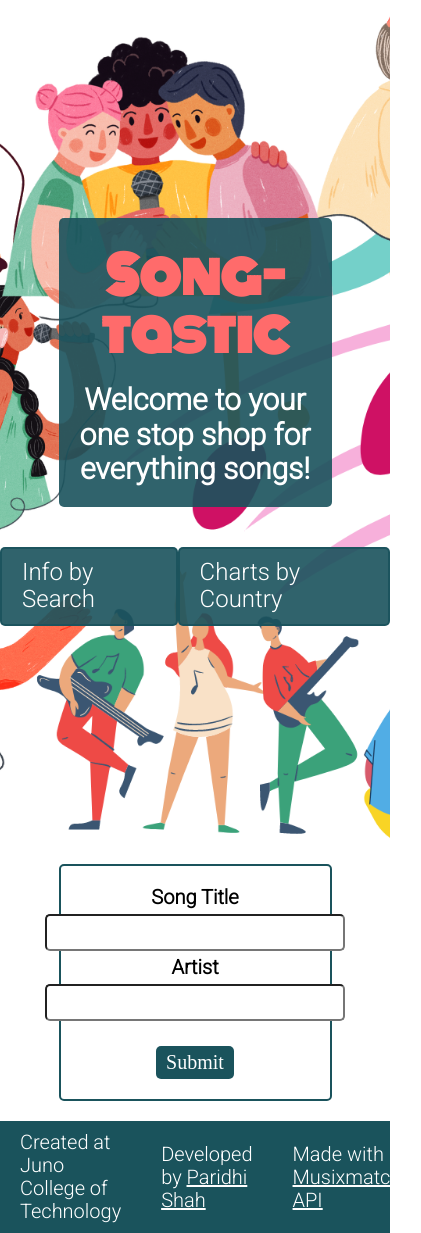
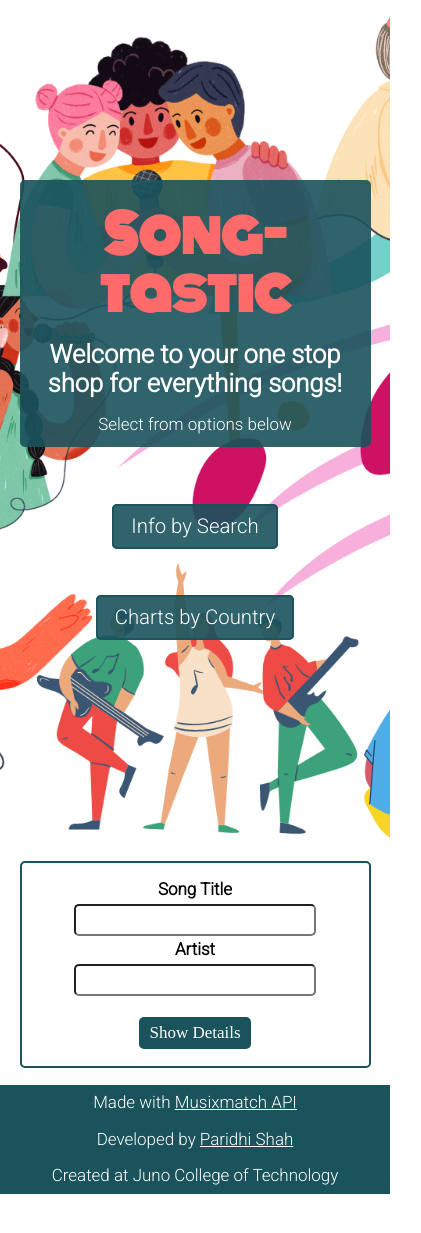
Before and after one commit to paridhishah96/projectThree, a React (Create React App) app: page /search in a window 390 px wide. Shown: the whole page, 421 px wide, since content can reach past the window. After the commit the page ends 1194 px from the top, so only its background shows below. Built offline with nearby package versions, Linux system fonts and the light colour scheme.

Commit message:
completed media queries and tested/fixed some bugs

```diff
--- a/package.json
+++ b/package.json
@@ -10,6 +10,7 @@
     "react": "^18.2.0",
     "react-dom": "^18.2.0",
     "react-router-dom": "^6.3.0",
+    "react-router-hash-link": "^2.4.3",
     "react-scripts": "5.0.1",
     "web-vitals": "^2.1.4"
   },
--- a/src/App.css
+++ b/src/App.css
@@ -32,7 +32,7 @@ button {
 }
 
 html {
-  font-size: clamp(1rem, 1.25rem, 4rem);
+  font-size: clamp(1rem, (1rem + 0.25vw), 4rem);
   scroll-behavior: smooth;
 }
 
@@ -91,8 +91,7 @@ h1 {
   padding-top: 1.5rem;
   text-align: center;
   padding-bottom: 1rem;
-  font-size: 2.5rem;
-  word-spacing: 2rem;
+  font-size: 3rem;
 }
 
 
@@ -104,7 +103,7 @@ h2 {
 
 header p {
   color: white;
-  font-size: 1.3rem;
+  font-size: 1rem;
   padding-bottom: 0.75rem;
   text-align: center;
 }
@@ -119,31 +118,27 @@ header .landingNav {
   justify-content: space-evenly;
 }
 
-.landingNav li {
+.landingNav a {
   background-color: rgba(26, 83, 92, 0.9);
   border: rgba(26, 83, 92, 0.9) 2px solid;
   border-radius: 5px;
-  padding: 0.5rem 1rem;
   color: white;
   font-size: 1.2rem;
+  text-decoration: none;
+  padding: 0.5rem 1rem;
   transition: color 0.3s ease-in-out, background-color 0.3s ease-in-out, border 0.3s ease-in-out;
 }
-.landingNav li:hover {
+
+.landingNav a:hover {
   color: #1A535C;
   background-color: white;
   border: #1A535C 2px solid;
 }
 
-.landingNav li:focus {
+.landingNav a:focus {
   color: #1A535C;
   background-color: white;
-  border: #1A535C 2px solid;
 }
-
-.landingNav a {
-  text-decoration: none;
-}
-
 
 /* form styling */
 
@@ -166,7 +161,7 @@ form input {
   margin: 0.25rem 0;
   color: #000;
   text-align: center;
-  width: 300px;
+  width: 70%;
   padding: 0.25rem 0;
   border-radius: 5px;
 	text-align: center;
@@ -176,12 +171,25 @@ form input {
 form button {
   margin-top: 1rem;
   background-color: #1A535C;
+  border: #1A535C 2px solid;
   color: #ffffff;
   border-radius: 5px;
   padding: 0.25rem 0.5rem;
+  transition: 0.3s color ease-in-out, background-color 0.3s ease-in-out ;
+}
+
+form button:hover {
+  color: #1A535C;
+  background-color: white;
+}
+
+form button:focus {
+  color: #1A535C;
+  background-color: white;
 }
 
 form select {
+  width: 70%;
   margin: 0.25rem 0;
   background-color: white;
   border: #1A535C 2px solid;
@@ -190,15 +198,33 @@ form select {
 
 /* search results section styling */
 
-.result ul {
+.results a {
+  transition: color 0.3s ease-in-out;
+}
+
+.results a:hover {
+  color: #ff6b6b;
+}
+
+.results a:focus {
+  color: #ff6b6b;
+}
+
+.searchResult {
+  display: flex;
+  justify-content: center;
+}
+
+.searchResult ul {
+
 	padding: 1rem 0
 }
 
-.result li {
-	padding-bottom: 0.5rem;
+.searchResult li {
+	padding-bottom: 0.25rem;
 }
 
-.result li span {
+.searchResult li span {
 	text-transform: capitalize;
 	font-weight: bold;
 }
@@ -216,7 +242,11 @@ form select {
 .chartResults .trackContainer {
   border: #1A535C 2px solid;
   border-radius: 5px;
-  padding: 1rem 0 1rem 0.5rem;
+  padding: 1rem 0 0.75rem 0.5rem;
+}
+
+.trackContainer p {
+  padding: 0.25rem 0;
 }
 
 
@@ -233,3 +263,49 @@ footer p {
   padding: 0.5rem 1rem;
   color: white;
 }
+
+footer a {
+  transition: color 0.3s ease-in-out;
+}
+
+footer a:hover {
+  color: #ff6b6b;
+}
+
+footer a:focus {
+  color: #ff6b6b;
+}
+
+
+/* media queries */
+
+@media (max-width: 900px) {
+  .wrapper {
+    width: 90%;
+  }
+
+  footer {
+    flex-wrap: wrap;
+    justify-content: center;
+    text-align: center;
+  }
+
+}
+
+@media (max-width: 500px) {
+
+  .landingNav ul {
+    flex-direction: column;
+    align-items: center;
+
+  }
+
+  .landingNav li {
+    padding: 2rem 0;
+  }
+
+  .wrapper .chartResults {
+    grid-template-columns: repeat(1, 1fr);
+    gap: 0.5rem;
+  }
+}
--- a/src/components/Chart.js
+++ b/src/components/Chart.js
@@ -7,12 +7,6 @@ const Chart = function () {
 
     const [ userChoice, setUserChoice ] = useState("placeholder");
     const [ trackList, setTrackList ] = useState([]);
-
-    // const handleChange = (e) => {
-    //     e.preventDefault();
-    //     setUserChoice(e.target.value);
-    //     getChartList();
-    // }
 
     const handleChange = (e) => {
         e.preventDefault();
@@ -29,25 +23,23 @@ const Chart = function () {
         fetch(url)
             .then(function (response) {
                 if (response.ok) {
-                    console.log(response);
                     return response.json();
                 } else {
                     throw new Error();
                 }
             })
                 .then(function (jsonData) {
-                    console.log(jsonData);
                     setTrackList(jsonData.message.body.track_list);
 
                 })
                 .catch(function (error) {
                     console.log(error);
-                })
+                });
     }
 
 
     return (
-        <section className="chartSelect">
+        <section className="chartSelect" id="chart">
             <div className="wrapper">
                 <form>
                     <label htmlFor="countrySelect">Select a Country</label>
@@ -62,20 +54,21 @@ const Chart = function () {
                         <option value="br">Brazil</option>
                         <option value="ca">Canada</option>
                         <option value="cn">China</option>
+                        <option value="cr">Costa Rica</option>
                         <option value="cu">Cuba</option>
                         <option value="fr">France</option>
                         <option value="in">India</option>
                         <option value="it">Italy</option>
+                        <option value="za">South Africa</option>
                         <option value="kr">South Korea</option>
                         <option value="ng">Nigeria</option>
-                        <option value="qa">Qatar</option>
                         <option value="rw">Rwanda</option>
                         <option value="us">United States of America</option>
                     </select>
                 </form>
             </div>
             <div className="wrapper">
-                <section className="chartResults">
+                <section className="chartResults results">
                     {trackList
                     ? trackList.map(trackObj => {
                         return (
--- a/src/components/Footer.js
+++ b/src/components/Footer.js
@@ -1,9 +1,9 @@
 const Footer = () => {
     return (
         <footer>
+            <p>Made with <a href="https://developer.musixmatch.com/">Musixmatch API</a></p>
+            <p>Developed by <a href="https://github.com/paridhishah96">Paridhi Shah</a></p>
             <p>Created at Juno College of Technology</p>
-            <p>Developed by <a href="https://github.com/paridhishah96">Paridhi Shah</a></p>
-            <p>Made with <a href="https://developer.musixmatch.com/">Musixmatch API</a></p>
         </footer>
 
     )
--- a/src/components/LandingPage.js
+++ b/src/components/LandingPage.js
@@ -1,4 +1,5 @@
 import { Link, Routes, Route } from 'react-router-dom';
+import { HashLink } from 'react-router-hash-link';
 import Chart from './Chart';
 import Search from './Search';
 
@@ -12,16 +13,17 @@ const LandingPage = () => {
             <div className="wrapper">
                 <h1>Song-tastic</h1>
                 <h2>Welcome to your one stop shop for everything songs!</h2>
+                <p>Select from options below</p>
             </div>
             <div className="landingNav">
                     <nav>
                         <ul>
 
                             <li>
-                                <Link to="/search">Info by Search</Link>
+                                <HashLink to="/search#search">Info by Search</HashLink>
                             </li>
                             <li>
-                                <Link to="/chart">Charts by Country</Link>
+                                <HashLink to="/chart#chart">Charts by Country</HashLink>
                             </li>
                         </ul>
                     </nav>
--- a/src/components/Search.js
+++ b/src/components/Search.js
@@ -46,7 +46,7 @@ const Search = function () {
     }
 
     return (
-        <section>
+        <section id="search">
             <SearchForm handleTitleInputChange={handleTitleInputChange} handleArtistInputChange={handleArtistInputChange} handleSubmit={handleSubmit} />
 
             {
--- a/src/components/SearchForm.js
+++ b/src/components/SearchForm.js
@@ -8,7 +8,7 @@ const SearchForm = ({handleTitleInputChange, handleArtistInputChange,handleSubmi
 				<label htmlFor="artistName">Artist</label>
 				<input onChange={handleArtistInputChange}  type="artistName" name="artistName" required/>
 
-				<button>Submit</button>
+				<button>Show Details</button>
 			</form>
 		</div>
     )
--- a/src/components/SearchResult.js
+++ b/src/components/SearchResult.js
@@ -2,17 +2,16 @@
 
 const SearchResult = ({trackName, artistName, albumName, trackLyrics, trackGenre}) => {
     return (
-        <section className='result wrapper'>
-            <p>Details about the song:</p>
+        <section className='results searchResult wrapper'>
 			<ul>
 				<li>
-					<p>	Name of the Song: <span>{trackName}</span></p>
+					<p>Song: <span>{trackName}</span></p>
 				</li>
 				<li>
-					<p>	Artist Name: <span>{artistName}</span></p>
+					<p>	Artist: <span>{artistName}</span></p>
 				</li>
 				<li>
-					<p>	Album Name: <span>{albumName}</span></p>
+					<p>	Album: <span>{albumName}</span></p>
 				</li>
 				<li>
 					<p>
@@ -20,7 +19,7 @@ const SearchResult = ({trackName, artistName, albumName, trackLyrics, trackGenre
 					</p>
 				</li>
 				<li>
-					<p>Genre of the song is: <span>{trackGenre}</span></p>
+					<p>Genre: <span>{trackGenre}</span></p>
 				</li>
 			</ul>
 		</section>
```
Also changed, not shown: 1 other file (tests, documents, lock files or other folders).
